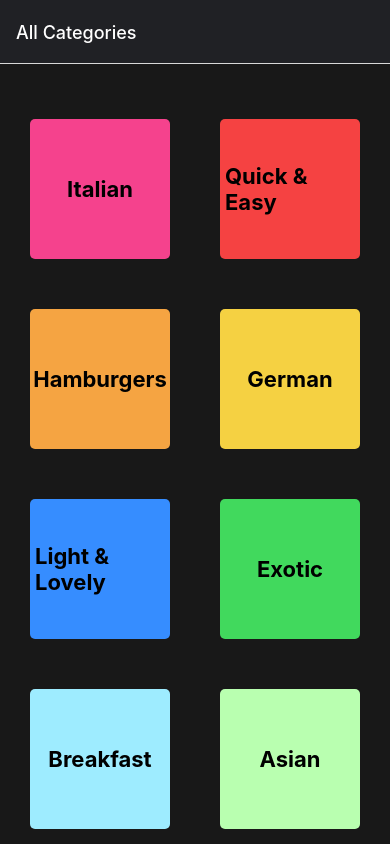
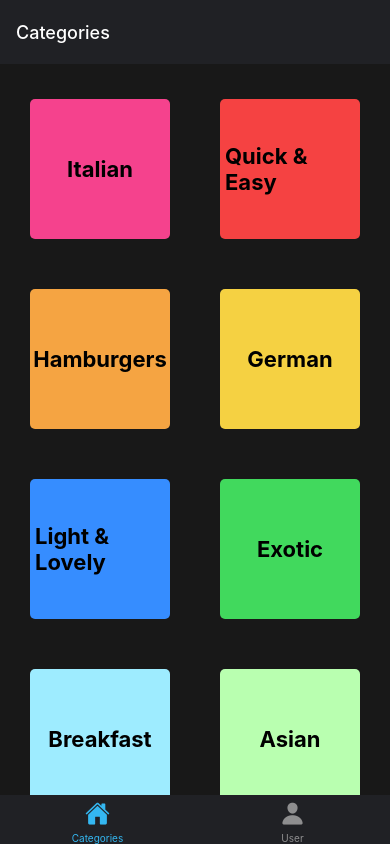
Before and after one commit to mAbdeen9/Meals-App, a React Native app: screen / in a window 390 px wide. Shown: the top 846 px of the page. Built offline with nearby package versions, Linux system fonts and the light colour scheme.

Commit message:
header style updates

```diff
--- a/App.js
+++ b/App.js
@@ -1,11 +1,55 @@
 import { StatusBar } from "expo-status-bar";
-import { StyleSheet, Platform } from "react-native";
+import { StyleSheet, Platform, Text } from "react-native";
 import CategoriesScreen from "./screens/CategoriesScreen";
 import MealsOverviewScreen from "./screens/MealsOverviewScreen";
 import { NavigationContainer } from "@react-navigation/native";
 import { createNativeStackNavigator } from "@react-navigation/native-stack";
 import MealsDetailsScreen from "./screens/mealsDetailsScreen";
+import { createBottomTabNavigator } from "@react-navigation/bottom-tabs";
+import Ionicons from "@expo/vector-icons/Ionicons";
 
+const Tab = createBottomTabNavigator();
+
+function MyTabs() {
+  return (
+    <Tab.Navigator
+      sceneContainerStyle={{ backgroundColor: "#181818" }}
+      screenOptions={{
+        headerStyle: {
+          backgroundColor: "#202125",
+        },
+        headerTintColor: "white",
+        headerShadowVisible: false,
+        tabBarStyle: {
+          backgroundColor: "#202125",
+          borderTopWidth: 0,
+        },
+        tabBarActiveTintColor: "#34B7F1",
+      }}
+    >
+      <Tab.Screen
+        options={{
+          tabBarIcon: ({ color, size }) => (
+            <Ionicons name="home" color={color} size={size} />
+          ),
+        }}
+        name="Categories"
+        component={CategoriesScreen}
+      />
+      <Tab.Screen
+        name="User"
+        options={{
+          tabBarIcon: ({ color, size }) => (
+            <Ionicons name="person" color={color} size={size} />
+          ),
+        }}
+        component={function Settings() {
+          return <Text>Hello world</Text>;
+        }}
+      />
+    </Tab.Navigator>
+  );
+}
 const Stack = createNativeStackNavigator();
 
 export default function App() {
@@ -15,17 +59,19 @@ export default function App() {
       <NavigationContainer>
         <Stack.Navigator
           screenOptions={{
-            headerStyle: { backgroundColor: "#202125" },
+            headerStyle: { backgroundColor: "#202125", borderTopWidth: 0 },
             headerTintColor: "white",
             contentStyle: { backgroundColor: "#181818" },
           }}
         >
           <Stack.Screen
             name="MealsCategories"
-            component={CategoriesScreen}
-            options={{ title: "All Categories" }}
+            component={MyTabs}
+            options={{ headerShown: false }}
           />
+
           <Stack.Screen name="MealsOverview" component={MealsOverviewScreen} />
+
           <Stack.Screen
             name="MealsDetailsScreen"
             component={MealsDetailsScreen}
--- a/components/iconButton.js
+++ b/components/iconButton.js
@@ -1,11 +1,26 @@
-import { View, Text, Pressable } from "react-native";
+import { View, Text, Pressable, StyleSheet } from "react-native";
+import Ionicons from "@expo/vector-icons/Ionicons";
 
-export default function iconButton() {
+export default function IconButton({ onPress }) {
   return (
-    <Pressable>
-      <View>
-        <Text>iconButton</Text>
-      </View>
-    </Pressable>
+    <View>
+      <Pressable
+        onPress={onPress}
+        style={({ pressed }) =>
+          pressed ? [style.container, style.pressed] : style.container
+        }
+      >
+        <Ionicons name="star" size={33} color="white" />
+      </Pressable>
+    </View>
   );
 }
+
+const style = StyleSheet.create({
+  container: {
+    flex: 1,
+  },
+  pressed: {
+    opacity: 0.2,
+  },
+});
--- a/package.json
+++ b/package.json
@@ -1,5 +1,5 @@
 {
-  "name": "mealsapp",
+  "name": "mealspp",
   "version": "1.0.0",
   "main": "node_modules/expo/AppEntry.js",
   "scripts": {
@@ -9,6 +9,8 @@
     "web": "expo start --web"
   },
   "dependencies": {
+    "@react-navigation/bottom-tabs": "^6.5.7",
+    "@react-navigation/drawer": "^6.6.2",
     "@react-navigation/native": "^6.1.6",
     "@react-navigation/native-stack": "^6.9.12",
     "@react-navigation/stack": "^6.3.16",
@@ -16,6 +18,8 @@
     "expo-status-bar": "~1.4.4",
     "react": "18.2.0",
     "react-native": "0.71.6",
+    "react-native-gesture-handler": "2.9.0",
+    "react-native-reanimated": "1.13.4",
     "react-native-safe-area-context": "4.5.0",
     "react-native-screens": "~3.20.0"
   },
--- a/screens/CategoriesScreen.js
+++ b/screens/CategoriesScreen.js
@@ -30,6 +30,6 @@ const styles = StyleSheet.create({
   container: {
     justifyContent: "center",
     alignItems: "center",
-    marginTop: 30,
+    marginTop: 10,
   },
 });
--- a/screens/MealsDetailsScreen.js
+++ b/screens/MealsDetailsScreen.js
@@ -1,12 +1,6 @@
 import { useLayoutEffect } from "react";
-import {
-  View,
-  Text,
-  StyleSheet,
-  Image,
-  ScrollView,
-  Button,
-} from "react-native";
+import { View, Text, StyleSheet, Image, ScrollView } from "react-native";
+import IconButton from "../components/IconButton";
 
 export default function MealsDetailsScreen({ route, navigation }) {
   const {
@@ -19,16 +13,16 @@ export default function MealsDetailsScreen({ route, navigation }) {
     steps,
   } = route.params.data;
 
+  const addToFavoriteHandler = () => {
+    console.log("Star Handler");
+  };
+
   useLayoutEffect(() => {
     navigation.setOptions({
       title: title,
-      headerRight: () => (
-        <Button
-          onPress={() => alert("This is a button!")}
-          title="Info"
-          color="#fff"
-        />
-      ),
+      headerRight: () => {
+        return <IconButton onPress={addToFavoriteHandler} />;
+      },
     });
   }, [title]);
 
```
Also changed, not shown: components/Navbar.js (deleted, +0 -9 lines), 1 other file (tests, documents, lock files or other folders).
